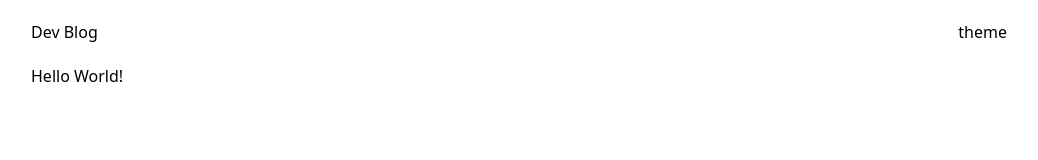
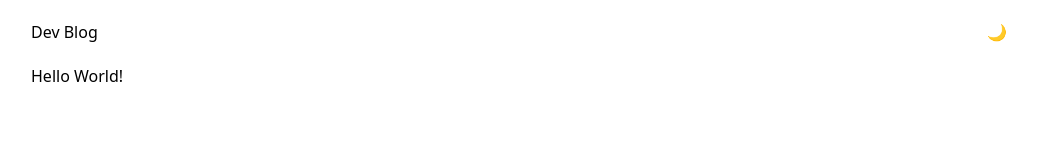
Before and after one commit to Victor-Nikliaiev/blog-cms, a Next.js app: page / in a window 1280 px wide. Shown: the top 160 px of the page, without its empty margins (121-1159 px from the left). Built offline with nearby package versions, Linux system fonts and the light colour scheme.

Commit message:
Implemented switch theme functionality

```diff
--- a/app/components/Navbar.tsx
+++ b/app/components/Navbar.tsx
@@ -1,5 +1,6 @@
 import Link from "next/link";
 import React from "react";
+import { ThemeSwitch } from "./ThemeSwitch";
 
 export const Navbar = () => {
     return (
@@ -8,7 +9,7 @@
                 <Link href='/'>
                     <div>Dev Blog</div>
                 </Link>
-                <div>theme</div>
+                <ThemeSwitch />
             </div>
         </div>
     );
--- /dev/null
+++ b/app/components/ThemeSwitch.tsx
@@ -0,0 +1,22 @@
+"use client";
+import { useTheme } from "next-themes";
+import React, { useEffect, useState } from "react";
+
+export const ThemeSwitch = () => {
+    const { theme, setTheme } = useTheme();
+    const [mounted, setMounted] = useState(false);
+
+    useEffect(() => {
+        setMounted(true);
+    });
+
+    if (!mounted) {
+        return null;
+    }
+
+    return (
+        <button onClick={() => setTheme(theme === "dark" ? "light" : "dark")}>
+            {theme === "dark" ? "☀️" : "🌙"}
+        </button>
+    );
+};
```
